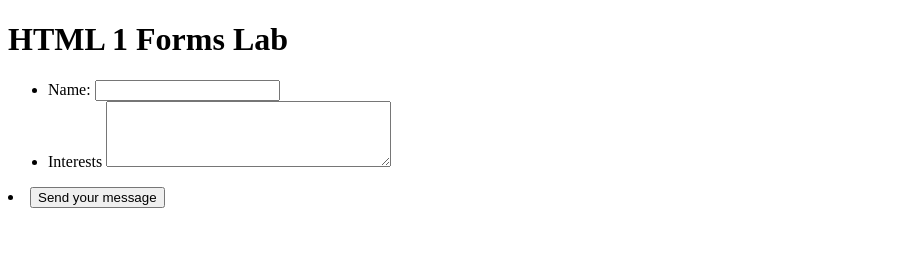
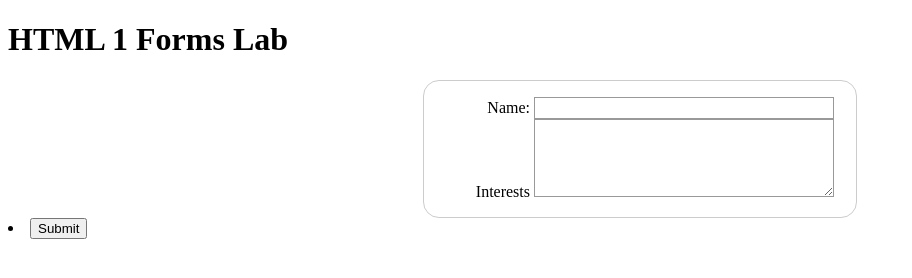
Before and after one commit to intisarmuhammad/intisarmuhammad.github.io, a plain HTML site: page lab_6/index.html in a window 1280 px wide. Shown: the whole page, without its empty margins (0-912 px from the left). Drawn offline with Linux system fonts and the light colour scheme.

Commit message:
insert style sheet

```diff
--- a/lab_6/form_styles.css
+++ b/lab_6/form_styles.css
@@ -1,15 +1,35 @@
 form {
-
+  /* Center the form on the page */
+  margin: 0 auto;
+  width: 400px;
+  /* Form outline */
+  padding: 1em;
+  border: 1px solid #CCC;
+  border-radius: 1em;
 }
 
 label {
-
+ /* Uniform size & alignment */
+ display: inline-block;
+ width: 90px;
+ text-align: right;
 }
 
 input, textarea {
+  /* To make sure that all text fields have the same font settings
+    By default, textareas have a monospace font */
+  font: 1em sans-serif;
 
+  /* Uniform text field size */
+  width: 300px;
+  box-sizing: border-box;
+
+  /* Match form field borders */
+  border: 1px solid #999;
 }
 
 ul {
-
+list-style: none;
+padding: 0;
+margin: 0;
 }
--- a/lab_6/index.html
+++ b/lab_6/index.html
@@ -2,6 +2,7 @@
 <html lang="en">
   <head>
     <title>Forms Lab</title>
+    <link rel="stylesheet" href="form_styles.css">
   </head>
   <body>
     <div class="wrapper">
@@ -24,7 +25,7 @@
       </ul>
      </form>
      <li class="button">
-      <button type="submit">Send your message</button>
+      <button type="submit">Submit</button>
     </li>
 
   </body>
```
